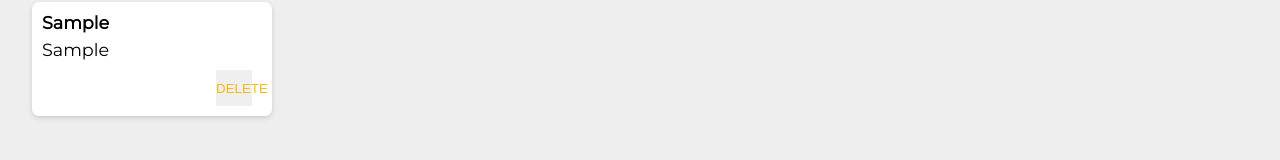
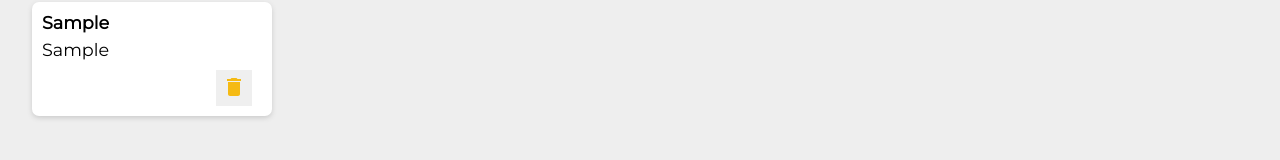
Before and after one commit to hazzaldo/Notes-Keeper-webb-app--React-Js-, a React (Create React App) app: page / in a window 1280 px wide. Both pictures are taken after typing "Sample", "Sample" into the empty fields and a click on the button "Add". Shown: the part 279-439 px from the top of the page. Built offline with nearby package versions, Linux system fonts and the light colour scheme; a web font is replaced by a local one.

Commit message:
add delete button from material-ui icons

```diff
--- a/src/components/Note.jsx
+++ b/src/components/Note.jsx
@@ -1,4 +1,5 @@
 import React from 'react';
+import DeleteIcon from '@material-ui/icons/Delete';
 
 function Note(props) {
 
@@ -13,7 +14,7 @@ function Note(props) {
         <button
             onClick={handleClick}
         >
-            DELETE
+            <DeleteIcon />
         </button>
         </div>
     );
```
